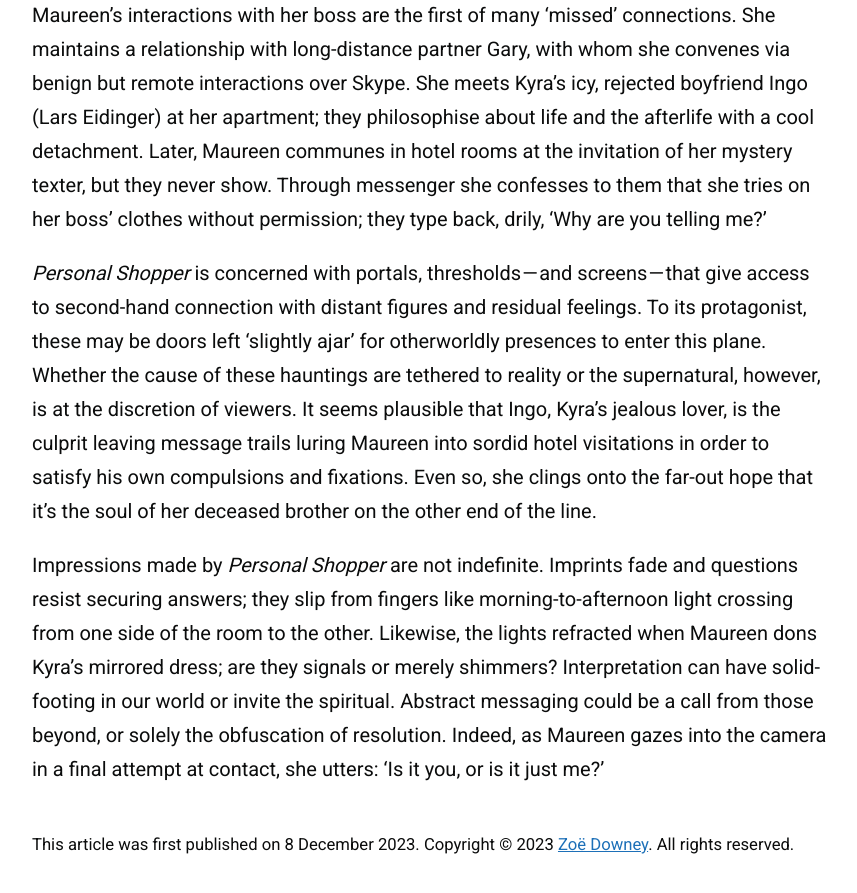
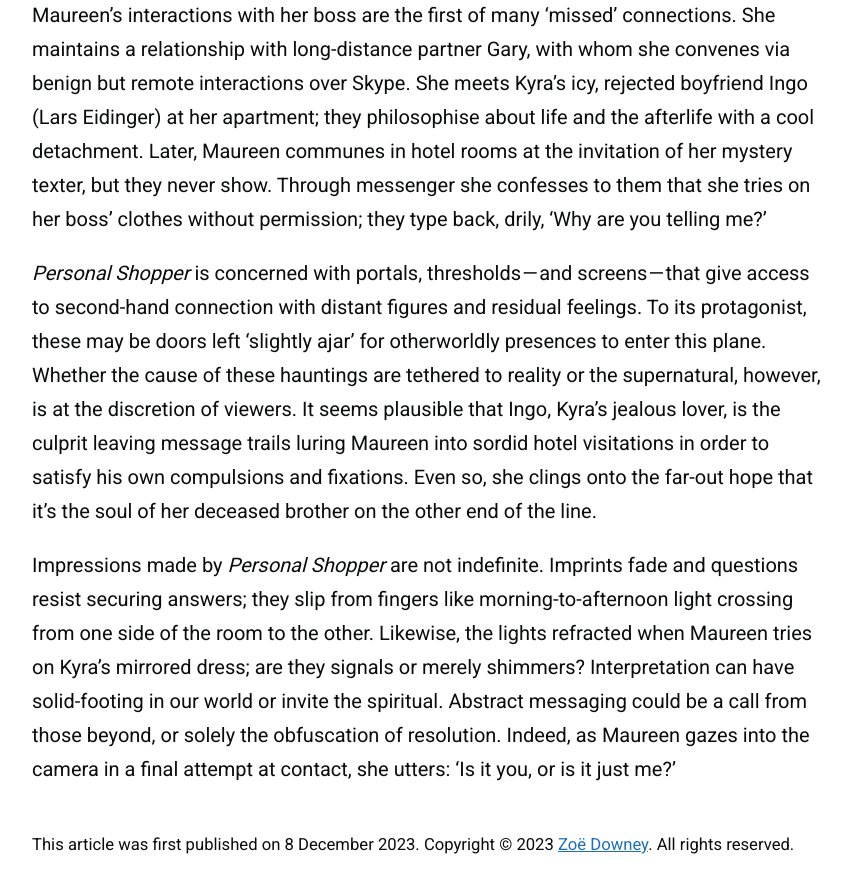
Before and after one commit to zoeurl/zoedowney.github.io, a Jekyll site: the page built from _posts/2023-12-08-personal-shopper.md, in a window 1280 px wide and 900 px high, scrolled down 1959 px. Shown: the top 893 px of the window, without its empty margins (208-1065 px from the left). Built offline with Jekyll 4.4.1, drawn with Linux system fonts in a browser that asks for light colours.

Commit message:
Update 2023-12-08-personal-shopper.md

```diff
--- a/_posts/2023-12-08-personal-shopper.md
+++ b/_posts/2023-12-08-personal-shopper.md
@@ -20,4 +20,4 @@
 
 _Personal Shopper_ is concerned with portals, thresholds — and screens — that give access to second-hand connection with distant figures and residual feelings. To its protagonist, these may be doors left ‘slightly ajar’ for otherworldly presences to enter this plane. Whether the cause of these hauntings are tethered to reality or the supernatural, however, is at the discretion of viewers. It seems plausible that Ingo, Kyra’s jealous lover, is the culprit leaving message trails luring Maureen into sordid hotel visitations in order to satisfy his own compulsions and fixations. Even so, she clings onto the far-out hope that it's the soul of her deceased brother on the other end of the line.
 
-Impressions made by _Personal Shopper_ are not indefinite. Imprints fade and questions resist securing answers; they slip from fingers like morning-to-afternoon light crossing from one side of the room to the other. Likewise, the lights refracted when Maureen dons Kyra's mirrored dress; are they signals or merely shimmers? Interpretation can have solid-footing in our world or invite the spiritual. Abstract messaging could be a call from those beyond, or solely the obfuscation of resolution. Indeed, as Maureen gazes into the camera in a final attempt at contact, she utters: ‘Is it you, or is it just me?’
+Impressions made by _Personal Shopper_ are not indefinite. Imprints fade and questions resist securing answers; they slip from fingers like morning-to-afternoon light crossing from one side of the room to the other. Likewise, the lights refracted when Maureen tries on Kyra's mirrored dress; are they signals or merely shimmers? Interpretation can have solid-footing in our world or invite the spiritual. Abstract messaging could be a call from those beyond, or solely the obfuscation of resolution. Indeed, as Maureen gazes into the camera in a final attempt at contact, she utters: ‘Is it you, or is it just me?’
```
